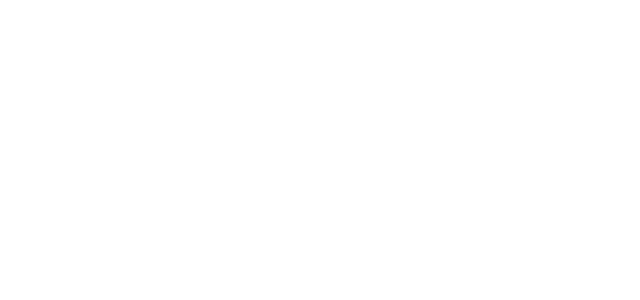
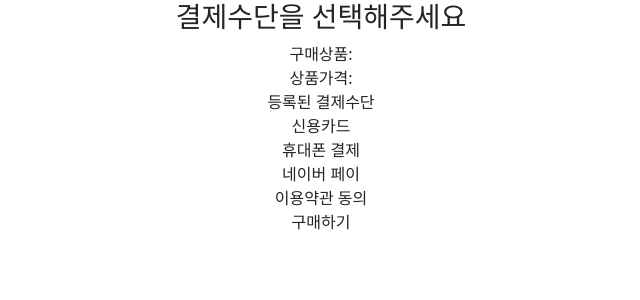
Before and after one commit to wlals2997/shareD, a React (Create React App) app: page /step03 in a window 1280 px wide. Before the commit this address had no page. Shown: the top 300 px of the page, without its empty margins (319-959 px from the left). Built offline with nearby package versions, Linux system fonts and the light colour scheme.

Commit message:
step컴포넌트

```diff
--- a/src/App.js
+++ b/src/App.js
@@ -3,7 +3,9 @@
 import { BrowserRouter, Route, Routes } from 'react-router-dom';
 import './App.css';
 import MainPage from './pages/MainPage';
-import SelectPage from './pages/SelectPage';
+import Step01 from './pages/select/Step01';
+import Step02 from './pages/select/Step02';
+import Step03 from './pages/select/Step03';
 
 
 function App() {
@@ -12,7 +14,9 @@
     <BrowserRouter>
       <Routes>
         <Route path="/"  exact={true} element={<MainPage/>}/>
-        <Route path="/select" exact={true} element={<SelectPage/>}/>
+        <Route path="/step01" exact={true} element={<Step01/>}/>
+        <Route path="/step02" exact={true} element={<Step02/>}/>
+        <Route path="/step03" exact={true} element={<Step03/>}/>
       </Routes>
     </BrowserRouter>
     </div>
--- a/src/pages/SelectPage.css
+++ /dev/null
@@ -1,3 +0,0 @@
-.top{
-    margin-top: 50px;
-}
--- a/src/pages/SelectPage.js
+++ b/src/pages/select/Step01.js
@@ -1,6 +1,6 @@
 import React from 'react';
 
-function SelectPage(){
+function Step01(){
     const handleClick= (e) =>{
         console.log(e.target);
         alert("버튼 클릭");
@@ -25,4 +25,4 @@
     );
 }
 
-export default SelectPage;
+export default Step01;
--- /dev/null
+++ b/src/pages/select/Step02.js
@@ -0,0 +1,18 @@
+import React from 'react';
+
+function Step02(){
+    return(
+        <div>
+            <div>
+            <h3>서비스 기간을 선택하세요.</h3>
+            </div>
+            <div>
+               <h4> 1.이용권을 선택해주세요</h4>
+            <div>1일권</div>
+            <div>3일권</div>
+            </div>
+
+        </div>
+    )
+}
+export default Step02;
--- /dev/null
+++ b/src/pages/select/Step03.js
@@ -0,0 +1,21 @@
+import React from 'react';
+
+function Step03(){
+    return(
+<div>
+<h3>결제수단을 선택해주세요</h3>
+<div> 구매상품:</div>
+<div>상품가격:</div>
+<div>
+    <div>등록된 결제수단</div>
+    <div>신용카드</div>
+    <div>휴대폰 결제</div>
+    <div>네이버 페이</div>
+</div>
+<div>이용약관 동의</div>
+<div>구매하기</div>
+</div>
+
+    );
+}
+export default Step03;
--- /dev/null
+++ b/src/pages/select/Step04.js
@@ -0,0 +1 @@
+import React from 'react';
```
Also changed, not shown: src/pages/Nav.js (added, +16 -0 lines), src/pages/login.js (added).
